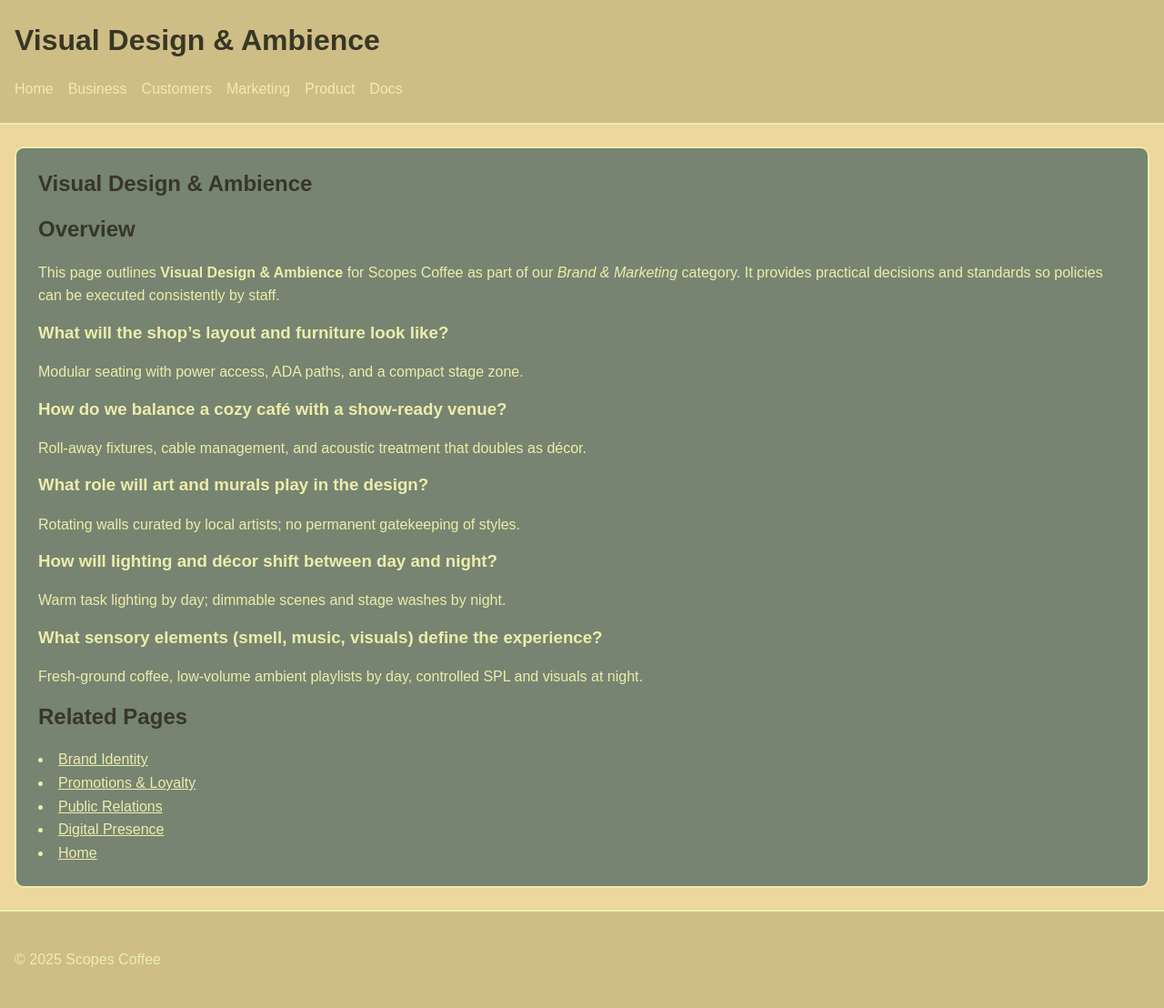
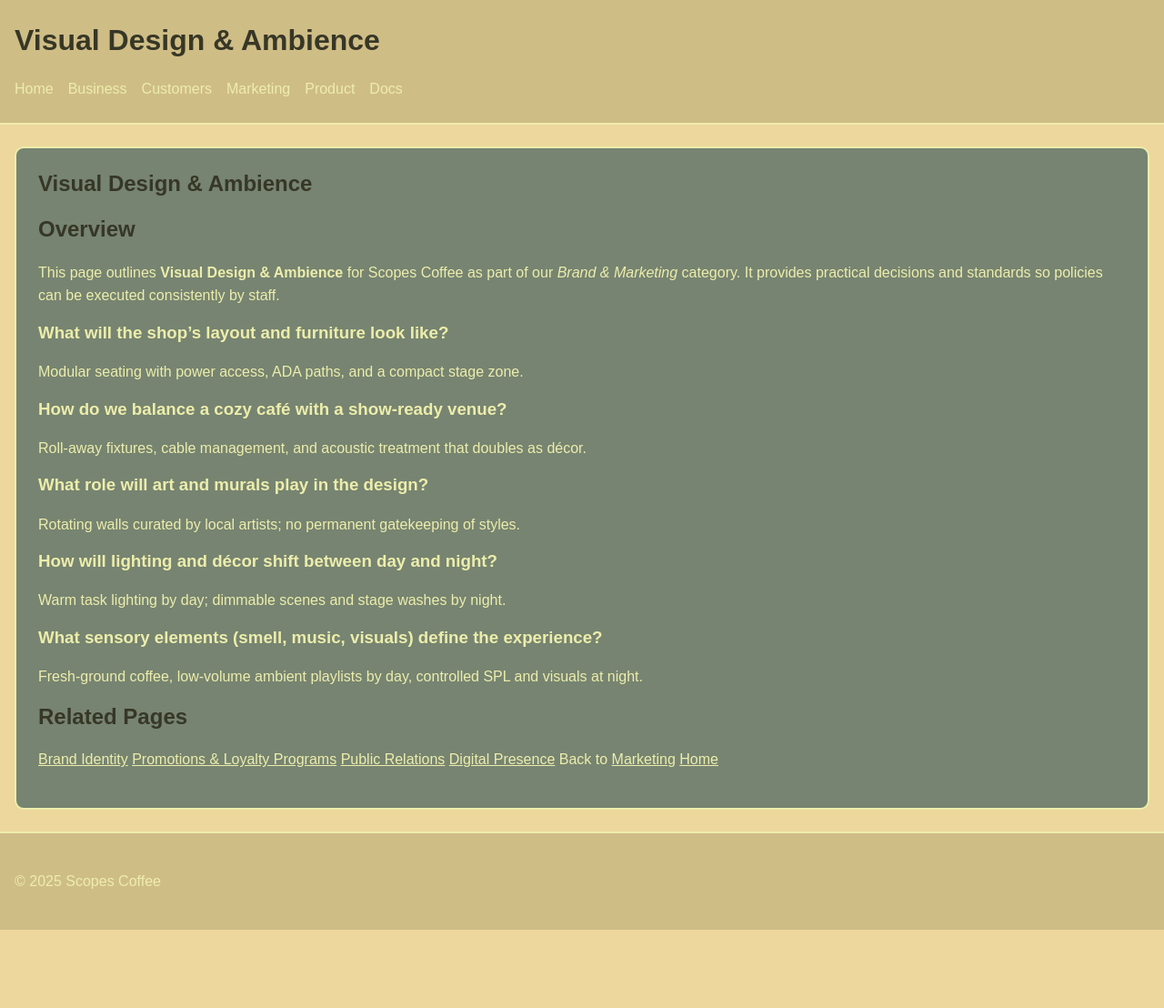
Before and after one commit to ryivins/Scopes-Coffee, a Jekyll site: the page built from marketing/marketing/ambience.md, in a window 1280 px wide. Shown: the whole page at 91% size. Built offline with Jekyll 4.4.1, drawn with Linux system fonts in a browser that asks for light colours; after the commit the page ends 1022 px from its top, so only the background shows below that.

Commit message:
update links

```diff
--- a/marketing/marketing/ambience.md
+++ b/marketing/marketing/ambience.md
@@ -25,8 +25,9 @@
 Fresh‑ground coffee, low‑volume ambient playlists by day, controlled SPL and visuals at night.
 
 ## Related Pages
-<li><a href="brand.md">Brand Identity</a></li>
-<li><a href="loyalties.md">Promotions &amp; Loyalty</a></li>
-<li><a href="relations.md">Public Relations</a></li>
-<li><a href="socials.md">Digital Presence</a></li>
-<li><a href="index.html">Home</a></li>
+[Brand Identity]({{ site.baseurl }}/marketing/brand.html)
+[Promotions & Loyalty Programs]({{ site.baseurl }}/marketing/loyalty.html)
+[Public Relations]({{ site.baseurl }}/marketing/pr.html)
+[Digital Presence]({{ site.baseurl }}/marketing/digital.html)
+Back to [Marketing]({{ site.baseurl }}/marketing/index.html)
+[Home]({{ site.baseurl }}/index.html)
```
